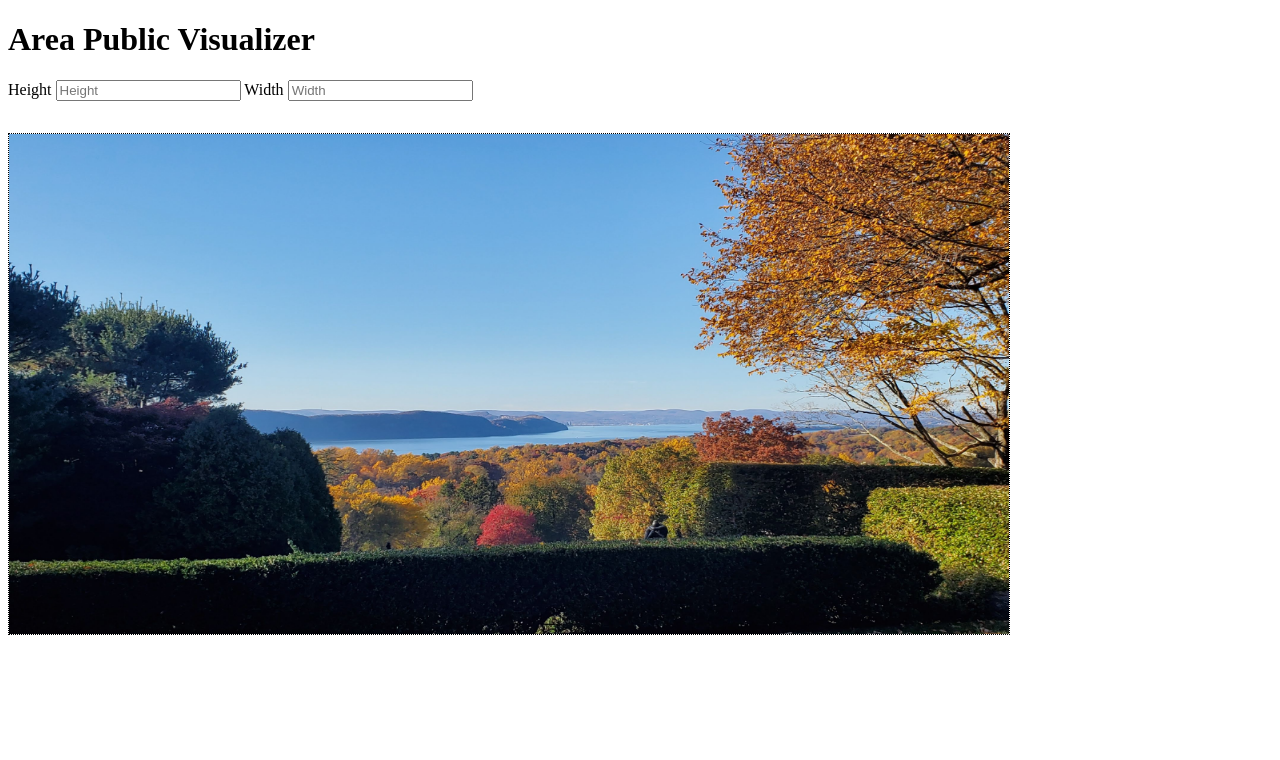
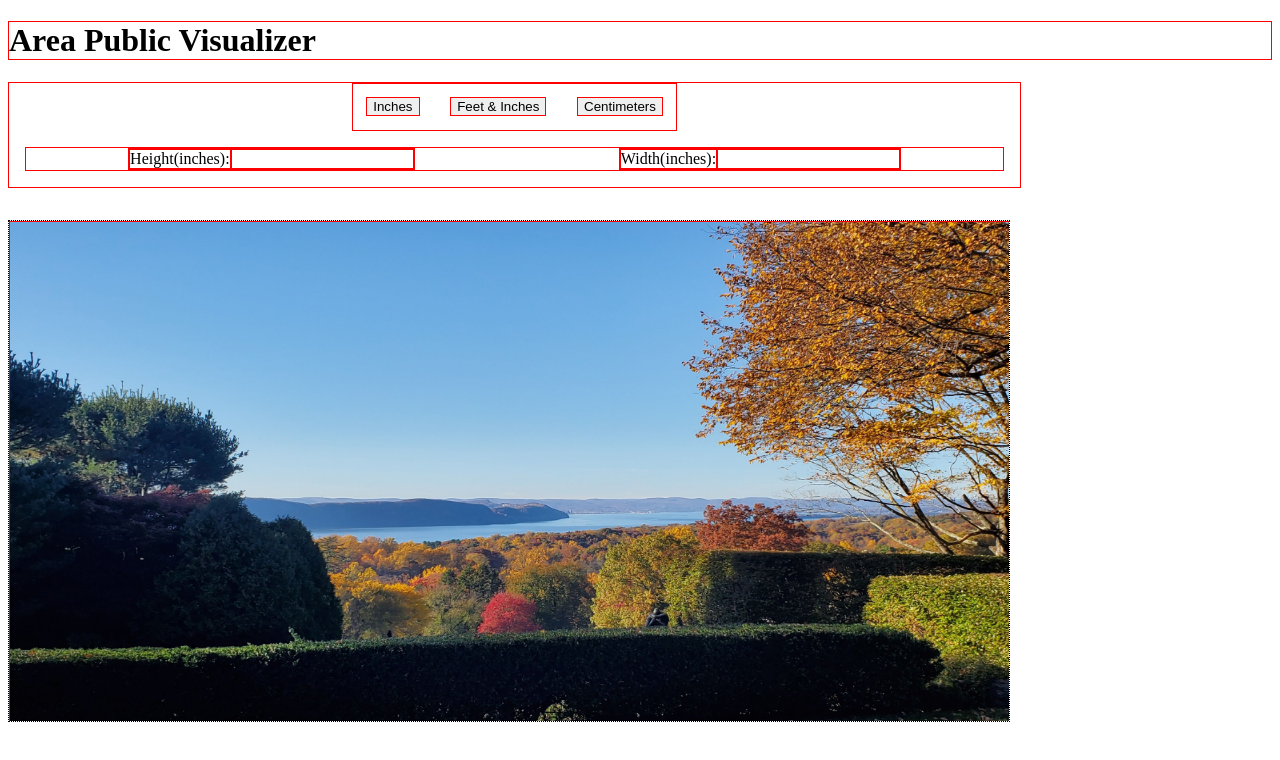
Before and after one commit to jstrother/visualizer-demo, a SvelteKit app: page / in a window 1280 px wide. Shown: the top 760 px of the page. Built offline with nearby package versions, Linux system fonts and the light colour scheme.

Commit message:
Input fields toggling as expected

```diff
--- /dev/null
+++ b/src/lib/functions/convertUnits.js
@@ -0,0 +1,41 @@
+export default function convertUnits(chosenUnit, measurement) {
+  // this function will convert all other units into inches for use elsewhere and to make things simpler
+  if (chosenUnit === 'inches') {
+    return {
+      unit: 'inches',
+      value: measurement
+    };
+  }
+
+  if (chosenUnit === 'centimeters') {
+    return {
+      unit: 'centimeters',
+      value: measurement * 0.393701
+    };
+  }
+
+  if (chosenUnit === 'feet') {
+    let tempValue = measurement *= 12;
+
+    if (measurement % 12 === 0) {
+      return {
+        units: 'feet',
+        value: {
+          feet: tempValue,
+          inches: 0
+        }
+      };
+    }
+
+    let feet = Math.trunc(tempValue);
+    let inches = Math.trunc((tempValue - feet) * 12);
+
+    return {
+      unit: 'feet',
+      value: {
+        feet,
+        inches
+      }
+    };
+  }
+}
--- a/src/routes/+page.svelte
+++ b/src/routes/+page.svelte
@@ -1,12 +1,17 @@
 <script>
-  import hudsonValley from "$lib/img/Hudson-Valley--Oct-2022.jpg";
-  import { onMount } from "svelte";
+  import hudsonValley from '$lib/img/Hudson-Valley--Oct-2022.jpg';
+  import { onMount } from 'svelte';
+
+  import convertUnits from '$lib/functions/convertUnits.js';
 
   let artArea;
-  let startX;
   let displayImage;
   let height;
   let width;
+  let unit = 'inches';
+  let inches = true;
+  let feet = false;
+  let centimeters = false;
 
   onMount(() => {
     displayImage = document.querySelector('img');
@@ -19,10 +24,11 @@
 
   function changeSize(event) {
     let value = event.target.value;
+    let id = event.target.id;
 
-    if (event.target.id === "height") {
+    if (id === 'height') { // if unit === feet, need to capture inches also
       height = value;
-    } else if (event.target.id === "width") {
+    } else if (id === 'width') {
       width = value;
     }
 
@@ -30,55 +36,122 @@
     artArea.style.height = displayImage.style.height = `${height}px`;
   }
 
-  function handleMouseMove(event) {
-    startX = event.clientWidth / 2;
-    const currentX = event.clientX;
-    const deltaX = currentX - startX;
-    displayImage.style.left = `${deltaX}px`;
-    // console.log(`displayImage.style.left (mouseMove): ${displayImage.style.left}`);
+  function setUnit(event) {
+    switch (event.target.id) {
+      case 'inches':
+        unit = 'inches';
+        inches = true;
+        feet = centimeters = false;
+        toggleVisibility();
+        break;
+      case 'feet':
+        unit = 'feet';
+        feet = true;
+        inches = centimeters = false;
+        toggleVisibility();
+        break;
+      case 'centimeters':
+        unit = 'centimeters';
+        centimeters = true;
+        feet = inches = false;
+        toggleVisibility();
+        break;
+    }
   }
 
-  function handleMouseDown(event) {
-    startX = event.clientX - displayImage.clientWidth;
-    displayImage.setAttribute('draggable', true);
-    console.log(`draggable: ${displayImage.getAttribute('draggable')}`);
-    // console.log(`startX (mouseDown): ${startX}`);
+  function toggleVisibility() {
+    let elements = document.getElementsByClassName('visible');
+
+    for (let i = 0; i < elements.length; i++) {
+      const style = elements[i].style;
+      style.display = feet ? 'block' : 'none';
+    }
   }
 
-  function handleMouseUp() {
-    displayImage.setAttribute('draggable', false);
-    console.log(`draggable: ${displayImage.getAttribute('draggable')}`);
-  }
+
+
+  // Need to have three buttons to change between 'inches', 'feet & inches', and 'centimeters'
+  // Need a function to calculate the total area and price based upon that.
 </script>
 
 <h1>Area Public Visualizer</h1>
 
 <form>
-  <label for="height" class="measurement">Height</label>
-  <input id="height" type="text" placeholder="Height" on:input={changeSize} />
-  <label for="width" class="measurement">Width</label>
-  <input id="width" type="text" placeholder="Width" on:input={changeSize} />
+  <div class='buttons'>
+    <button class='units' id='inches' on:click={setUnit}>Inches</button>
+    <button class='units' id='feet' on:click={setUnit}>Feet & Inches</button>
+    <button class='units' id='centimeters' on:click={setUnit}>Centimeters</button>
+  </div>
+  <div class='inputs'>
+    <div class='height'>
+      <label for='height' class='measurement'>Height({unit}): </label>
+      <input id='height' type='text' on:input={changeSize} />
+
+      <label for='height' class='measurement visible'>Height(inches): </label>
+      <input id='height-inches' class='visible' type='text' />
+    </div>
+    <div class='width'>
+      <label for='width' class='measurement'>Width({unit}): </label>
+      <input id='width' type='text' on:input={changeSize} />
+
+      <label for='width' class='measurement visible'>Width(inches): </label>
+      <input id='width-inches' class='visible' type='text' />
+    </div>
+  </div>
 </form>
 
-<div class="art-area" bind:this={artArea} {height}>
+<div class='art-area' bind:this={artArea} {height}>
   <img
     src={hudsonValley}
-    alt="Beautiful Hudson Valley"
+    alt='Beautiful Hudson Valley'
     {height}
-    aria-hidden="true"
-    on:mousedown={handleMouseDown}
-    on:mousemove={handleMouseMove}
-    on:mouseUp={handleMouseUp}
   />
 </div>
 
 <style>
+  * {
+    border: 1px solid red;
+  }
   .art-area {
     border: 1px dotted black;
     z-index: 100;
     position: relative;
     overflow: hidden;
     margin-top: 2em;
+    max-width: 80%;
+  }
+
+  form {
+    display: flex;
+    flex-flow: column nowrap;
+    justify-content: space-around;
+    align-content: space-between;
+    max-width: 80%;
+  }
+
+  .buttons {
+    align-self: center;
+    max-width: 25em;
+  }
+
+  button {
+    margin: 1em;
+  }
+
+  .inputs {
+    display: flex;
+    flex-direction: row;
+    justify-content: space-around;
+    margin: 1em;
+  }
+
+  .height, .width {
+    display: flex;
+    flex-direction: row;
+  }
+
+  .visible {
+    display: none;
   }
 
   img {
```
